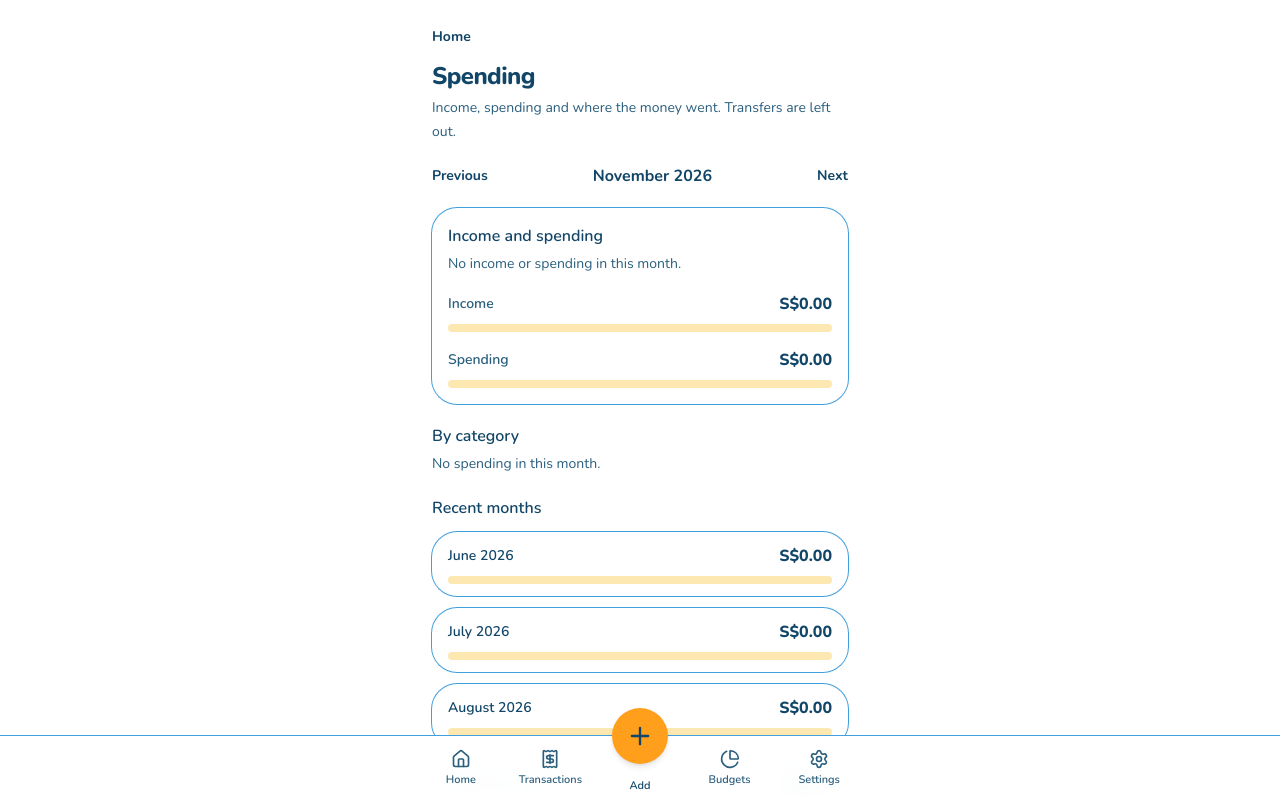
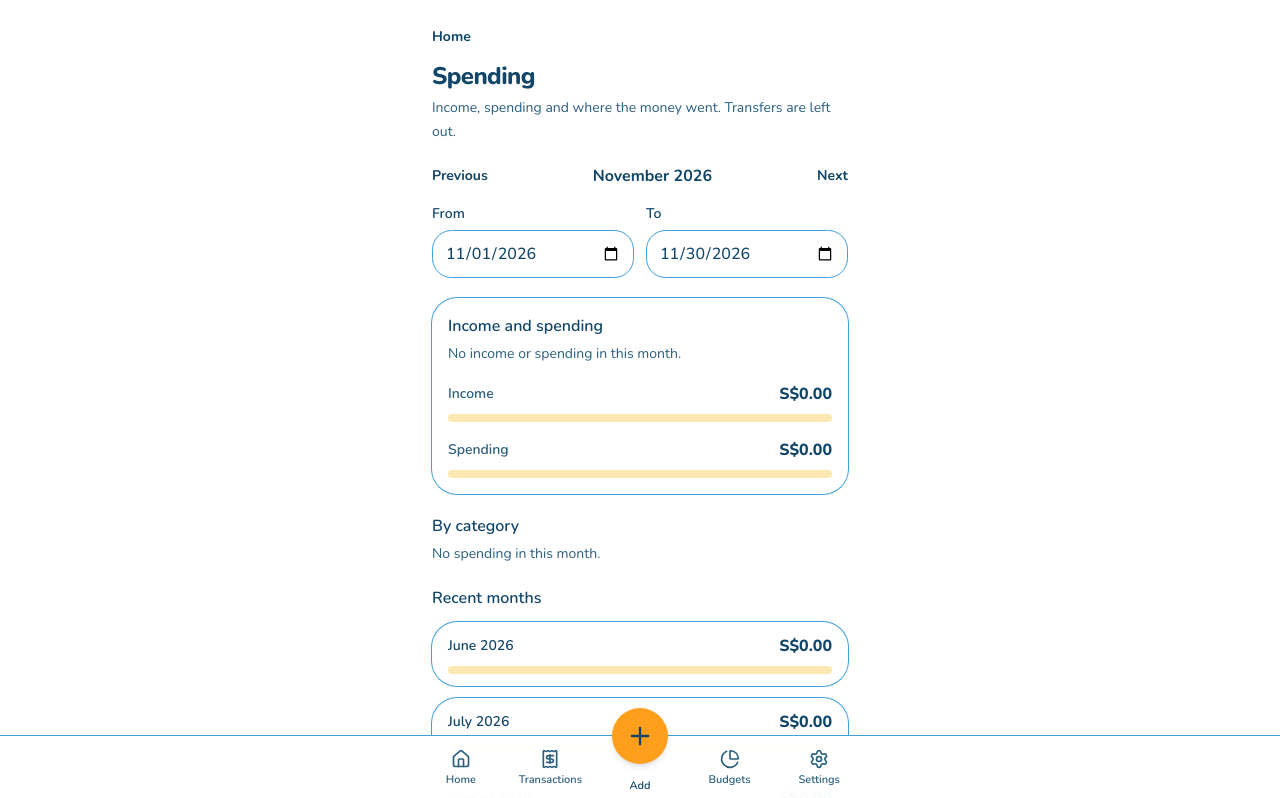
Before and after one commit to siangyin/pockie, a Next.js app: page /reports in a window 1280 px wide. Shown: the top 798 px of the page. Built offline with nearby package versions, Linux system fonts and the light colour scheme.

Commit message:
Add report dates

```diff
--- a/src/components/reports/monthly-report.tsx
+++ b/src/components/reports/monthly-report.tsx
@@ -5,24 +5,42 @@ import Link from "next/link";
 import { useBudgets } from "@/components/budgets/budgets-provider";
 import { useTransactions } from "@/components/transactions/transactions-provider";
 import { spentMinor } from "@/lib/budgets/progress";
-import { formatYearMonth, shiftYearMonth, singaporeYearMonth } from "@/lib/dates/month";
+import { formatDisplayDate, isIsoDate } from "@/lib/dates/iso";
+import { formatYearMonth, isFullMonth, monthBounds, shiftYearMonth, singaporeYearMonth } from "@/lib/dates/month";
 import { formatMinorAsSgd } from "@/lib/money/sgd";
 import { categorySpending, shareLabel } from "@/lib/reports/summary";
-import { monthTotals } from "@/lib/transactions/balance";
+import { monthTotals, rangeTotals } from "@/lib/transactions/balance";
 
 const linkClassName =
   "text-sm font-bold text-ink underline-offset-4 hover:underline focus-visible:outline-none focus-visible:ring-3 focus-visible:ring-ring";
 
+const fieldClassName =
+  "h-12 w-full rounded-xl border border-input bg-card px-3 text-base font-medium";
+
 export function MonthlyReport() {
-  const [yearMonth, setYearMonth] = useState<string | null>(null);
+  const [start, setStart] = useState<string | null>(null);
+  const [end, setEnd] = useState<string | null>(null);
 
   useEffect(() => {
-    setYearMonth(singaporeYearMonth());
+    const bounds = monthBounds(singaporeYearMonth());
+    setStart(bounds.start);
+    setEnd(bounds.end);
   }, []);
 
-  if (!yearMonth) {
+  function showMonth(yearMonth: string) {
+    const bounds = monthBounds(yearMonth);
+    setStart(bounds.start);
+    setEnd(bounds.end);
+  }
+
+  if (!start || !end) {
     return <p className="text-sm text-muted-foreground">Loading report…</p>;
   }
+
+  const fullMonth = isIsoDate(start) && isIsoDate(end) && isFullMonth(start, end);
+  const label = fullMonth
+    ? formatYearMonth(start.slice(0, 7))
+    : `${formatDisplayDate(start)} – ${formatDisplayDate(end)}`;
 
   return (
     <div>
@@ -35,21 +53,51 @@ export function MonthlyReport() {
           Income, spending and where the money went. Transfers are left out.
         </p>
       </header>
-      <div className="mb-5 flex items-center justify-between gap-3">
-        <button type="button" className={linkClassName} onClick={() => setYearMonth(shiftYearMonth(yearMonth, -1))}>
+      <div className="mb-4 flex items-center justify-between gap-3">
+        <button
+          type="button"
+          className={linkClassName}
+          onClick={() => showMonth(shiftYearMonth(start.slice(0, 7), -1))}
+        >
           Previous
         </button>
-        <p className="font-bold">{formatYearMonth(yearMonth)}</p>
-        <button type="button" className={linkClassName} onClick={() => setYearMonth(shiftYearMonth(yearMonth, 1))}>
+        <p className="text-center font-bold">{label}</p>
+        <button
+          type="button"
+          className={linkClassName}
+          onClick={() => showMonth(shiftYearMonth(start.slice(0, 7), 1))}
+        >
           Next
         </button>
       </div>
-      <ReportMonth yearMonth={yearMonth} />
+      <div className="mb-5 grid grid-cols-2 gap-3">
+        <label htmlFor="report-from" className="grid gap-1.5 text-sm font-semibold">
+          From
+          <input
+            id="report-from"
+            type="date"
+            value={start}
+            onChange={(event) => setStart(event.target.value)}
+            className={fieldClassName}
+          />
+        </label>
+        <label htmlFor="report-to" className="grid gap-1.5 text-sm font-semibold">
+          To
+          <input
+            id="report-to"
+            type="date"
+            value={end}
+            onChange={(event) => setEnd(event.target.value)}
+            className={fieldClassName}
+          />
+        </label>
+      </div>
+      <ReportRange start={start} end={end} />
     </div>
   );
 }
 
-function ReportMonth({ yearMonth }: { yearMonth: string }) {
+function ReportRange({ start, end }: { start: string; end: string }) {
   const { transactions, ready } = useTransactions();
   const { budgets } = useBudgets();
 
@@ -57,19 +105,26 @@ function ReportMonth({ yearMonth }: { yearMonth: string }) {
     return <p className="text-sm text-muted-foreground">Loading report…</p>;
   }
 
-  const totals = monthTotals(transactions, yearMonth);
-  const categories = categorySpending(transactions, yearMonth);
-  const monthBudgets = budgets.filter((budget) => budget.yearMonth === yearMonth);
+  if (!isIsoDate(start) || !isIsoDate(end) || start > end) {
+    return <p className="text-sm text-destructive">Choose a start date on or before the end date.</p>;
+  }
+
+  const fullMonth = isFullMonth(start, end);
+  const yearMonth = start.slice(0, 7);
+  const totals = rangeTotals(transactions, start, end);
+  const categories = categorySpending(transactions, start, end);
+  const monthBudgets = fullMonth ? budgets.filter((budget) => budget.yearMonth === yearMonth) : [];
   const larger = Math.max(totals.incomeMinor, totals.expenseMinor, 1);
   const kept = totals.remainingMinor;
-  const months = Array.from({ length: 6 }, (_, index) => shiftYearMonth(yearMonth, index - 5));
+  const months = Array.from({ length: 6 }, (_, index) => shiftYearMonth(end.slice(0, 7), index - 5));
   const trend = months.map((month) => ({
     yearMonth: month,
     expenseMinor: monthTotals(transactions, month).expenseMinor,
   }));
   const trendMax = Math.max(...trend.map((month) => month.expenseMinor), 1);
 
-  let comparison = "No income or spending in this month.";
+  const period = fullMonth ? "this month" : "these dates";
+  let comparison = `No income or spending in ${period}.`;
   if (kept > 0) {
     comparison = `You kept ${formatMinorAsSgd(kept)} after spending.`;
   } else if (kept < 0) {
@@ -90,7 +145,7 @@ function ReportMonth({ yearMonth }: { yearMonth: string }) {
       <section>
         <h2 className="font-semibold">By category</h2>
         {categories.length === 0 ? (
-          <p className="mt-1 text-sm leading-6 text-muted-foreground">No spending in this month.</p>
+          <p className="mt-1 text-sm leading-6 text-muted-foreground">No spending in {period}.</p>
         ) : (
           <ul className="mt-3 grid gap-3">
             {categories.map((category) => (
@@ -144,7 +199,7 @@ function ReportMonth({ yearMonth }: { yearMonth: string }) {
           {trend.map((month) => (
             <li key={month.yearMonth} className="rounded-2xl bg-card px-4 py-3 ring-1 ring-border">
               <div className="flex items-center justify-between gap-3">
-                <p className={month.yearMonth === yearMonth ? "font-bold" : "text-sm font-semibold"}>
+                <p className={monthOverlaps(month.yearMonth, start, end) ? "font-bold" : "text-sm font-semibold"}>
                   {formatYearMonth(month.yearMonth)}
                 </p>
                 <p className="font-extrabold">{formatMinorAsSgd(month.expenseMinor)}</p>
@@ -165,6 +220,11 @@ function ReportMonth({ yearMonth }: { yearMonth: string }) {
   );
 }
 
+function monthOverlaps(yearMonth: string, start: string, end: string) {
+  const bounds = monthBounds(yearMonth);
+  return bounds.end >= start && bounds.start <= end;
+}
+
 function AmountBar({ label, amountMinor, width }: { label: string; amountMinor: number; width: number }) {
   return (
     <div className="mt-4">
--- a/src/lib/dates/month.ts
+++ b/src/lib/dates/month.ts
@@ -41,3 +41,23 @@ export function formatYearMonth(yearMonth: string) {
   const name = monthNames[Number(month) - 1];
   return name ? `${name} ${year}` : yearMonth;
 }
+
+export function monthBounds(yearMonth: string) {
+  const [yearText, monthText] = yearMonth.split("-");
+  const year = Number(yearText);
+  const month = Number(monthText);
+  const last = new Date(Date.UTC(year, month, 0)).getUTCDate();
+  return {
+    start: `${yearMonth}-01`,
+    end: `${yearMonth}-${String(last).padStart(2, "0")}`,
+  };
+}
+
+export function isFullMonth(start: string, end: string) {
+  const yearMonth = start.slice(0, 7);
+  if (yearMonth !== end.slice(0, 7)) {
+    return false;
+  }
+  const bounds = monthBounds(yearMonth);
+  return start === bounds.start && end === bounds.end;
+}
--- a/src/lib/reports/summary.ts
+++ b/src/lib/reports/summary.ts
@@ -5,11 +5,15 @@ export type CategorySpend = {
   amountMinor: number;
 };
 
-export function categorySpending(transactions: Transaction[], yearMonth: string): CategorySpend[] {
+export function categorySpending(transactions: Transaction[], start: string, end: string): CategorySpend[] {
   const totals = new Map<string, number>();
 
   for (const transaction of transactions) {
-    if (transaction.type !== "expense" || !transaction.transactionDate.startsWith(yearMonth)) {
+    if (
+      transaction.type !== "expense" ||
+      transaction.transactionDate < start ||
+      transaction.transactionDate > end
+    ) {
       continue;
     }
     const category = transaction.category ?? "Other";
--- a/src/lib/transactions/balance.ts
+++ b/src/lib/transactions/balance.ts
@@ -1,4 +1,5 @@
 import type { Account } from "@/lib/accounts/types";
+import { monthBounds } from "@/lib/dates/month";
 import type { Transaction } from "@/lib/transactions/types";
 
 export function movementMinor(account: Account, transaction: Transaction): number {
@@ -31,12 +32,12 @@ export function accountBalanceMinor(account: Account, transactions: Transaction[
   );
 }
 
-export function monthTotals(transactions: Transaction[], yearMonth: string) {
+export function rangeTotals(transactions: Transaction[], start: string, end: string) {
   let incomeMinor = 0;
   let expenseMinor = 0;
 
   for (const transaction of transactions) {
-    if (!transaction.transactionDate.startsWith(yearMonth)) {
+    if (transaction.transactionDate < start || transaction.transactionDate > end) {
       continue;
     }
     if (transaction.type === "income") {
@@ -54,6 +55,11 @@ export function monthTotals(transactions: Transaction[], yearMonth: string) {
   };
 }
 
+export function monthTotals(transactions: Transaction[], yearMonth: string) {
+  const bounds = monthBounds(yearMonth);
+  return rangeTotals(transactions, bounds.start, bounds.end);
+}
+
 export function sortTransactions(transactions: Transaction[]): Transaction[] {
   return [...transactions].sort((left, right) => {
     if (left.transactionDate !== right.transactionDate) {
```
